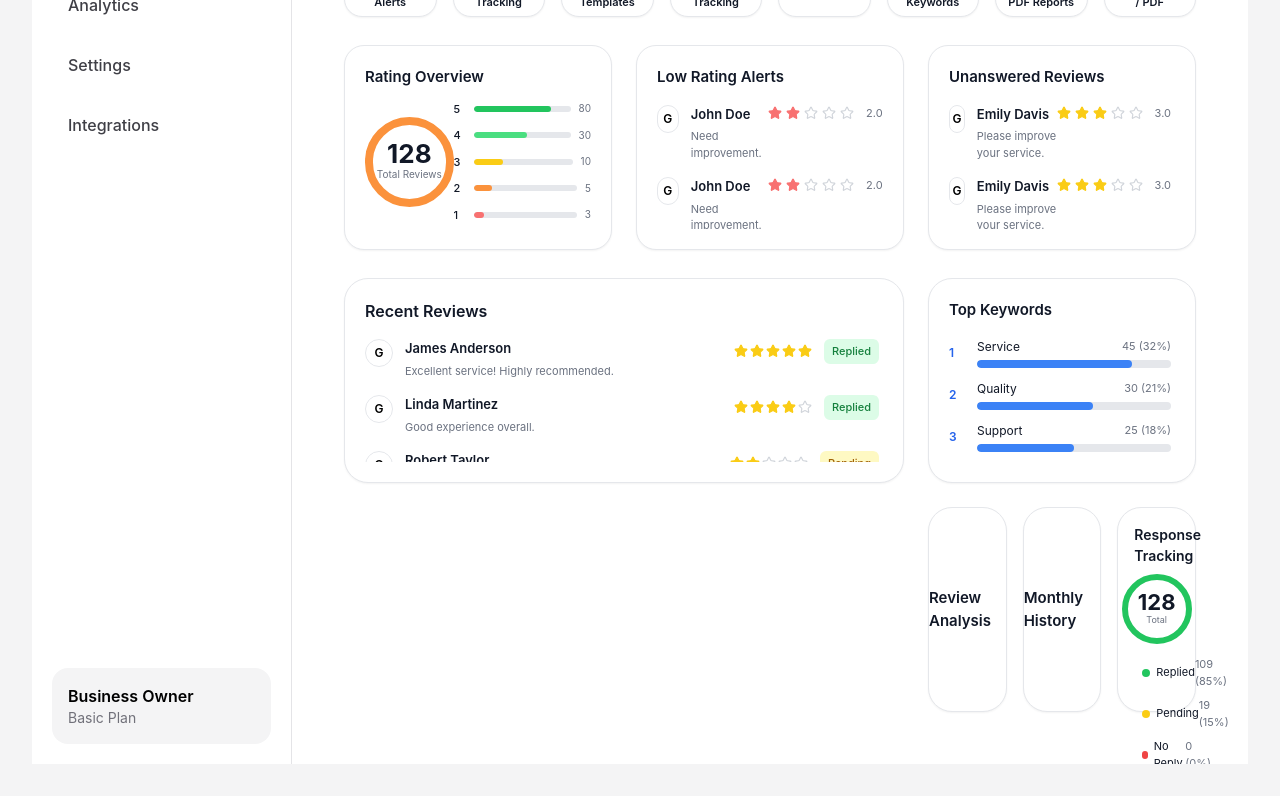
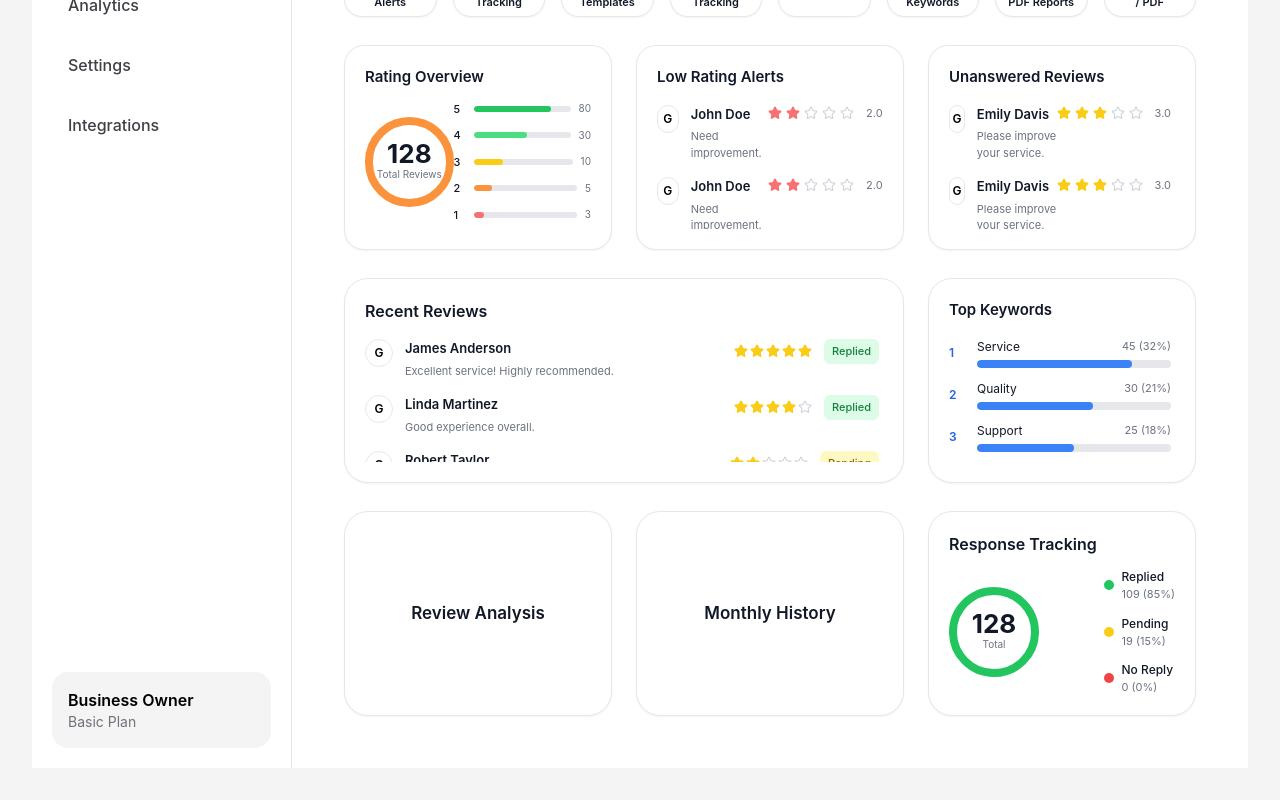
Before and after one commit to afnankhan123456/reviewreply-ai, a Next.js app: page /plans/basic/dashbord in a window 1280 px wide. Shown: the part 383-1183 px from the top of the page. Built offline with nearby package versions, Linux system fonts and the light colour scheme.

Commit message:
Update print statement from 'Hello' to 'Goodbye'

```diff
--- a/app/plans/basic/dashbord/page.tsx
+++ b/app/plans/basic/dashbord/page.tsx
@@ -274,7 +274,7 @@ export default function DashboardPage() {
           </div>
         </div>
 
-        {/* RECENT REVIEWS + RIGHT STACKED CARDS */}
+        {/* RECENT REVIEWS + RIGHT COLUMN (Top Keywords) */}
         <div className="grid grid-cols-1 xl:grid-cols-3 gap-6 mt-7">
           {/* LEFT BIG CARD — Recent Reviews (sticky header, scrollable list, 205px) */}
           <div className="xl:col-span-2 bg-white rounded-[24px] border border-[#e5e7eb] shadow-sm p-5 h-[205px] flex flex-col">
@@ -348,9 +348,7 @@ export default function DashboardPage() {
             </div>
           </div>
 
-          {/* RIGHT COLUMN – Top Keywords + three cards in one row */}
-          <div className="flex flex-col gap-6">
-            {/* Top 5 Keywords – sticky header, scrollable list, 205px */}
+          {/* RIGHT COLUMN – Top Keywords only */}
           <div className="bg-white rounded-[24px] border border-[#e5e7eb] shadow-sm p-5 h-[205px] flex flex-col">
             <div className="flex items-center justify-between flex-shrink-0">
               <h3 className="text-[15px] font-semibold text-[#111827]">Top Keywords</h3>
@@ -383,48 +381,52 @@ export default function DashboardPage() {
               ))}
             </div>
           </div>
+        </div>
 
-            {/* Row: Review Analysis, Monthly History, Response Tracking – all in one line */}
-            <div className="grid grid-cols-3 gap-4">
+        {/* NEW FULL-WIDTH ROW: Review Analysis, Monthly History, Response Tracking */}
+        <div className="grid grid-cols-1 xl:grid-cols-3 gap-6 mt-7">
+          {/* Review Analysis */}
           <div className="bg-white rounded-[24px] h-[205px] border border-[#e5e7eb] shadow-sm flex items-center justify-center">
-                <h3 className="text-[15px] font-semibold text-[#111827]">Review Analysis</h3>
+            <h3 className="text-[17px] font-semibold text-[#111827]">Review Analysis</h3>
           </div>
+
+          {/* Monthly History */}
           <div className="bg-white rounded-[24px] h-[205px] border border-[#e5e7eb] shadow-sm flex items-center justify-center">
-                <h3 className="text-[15px] font-semibold text-[#111827]">Monthly History</h3>
+            <h3 className="text-[17px] font-semibold text-[#111827]">Monthly History</h3>
           </div>
-              {/* Response Tracking – 205px with content */}
-              <div className="bg-white rounded-[24px] border border-[#e5e7eb] shadow-sm p-4 h-[205px] flex flex-col">
+
+          {/* Response Tracking – 205px, wider layout */}
+          <div className="bg-white rounded-[24px] border border-[#e5e7eb] shadow-sm p-5 h-[205px] flex flex-col">
             <div className="flex items-center justify-between flex-shrink-0">
-                  <h3 className="text-[14px] font-semibold text-[#111827]">Response Tracking</h3>
+              <h3 className="text-[16px] font-semibold text-[#111827]">Response Tracking</h3>
             </div>
-                <div className="flex flex-col items-center justify-center flex-1 gap-3 mt-2">
-                  {/* Smaller circle */}
-                  <div className="w-[70px] h-[70px] rounded-full border-[6px] border-green-500 flex flex-col items-center justify-center">
-                    <h2 className="text-[22px] font-bold text-[#111827] leading-none">128</h2>
-                    <p className="text-[9px] text-[#6b7280]">Total</p>
+            <div className="flex items-center justify-between mt-3 flex-1">
+              {/* Circle – slightly bigger again now that there's space */}
+              <div className="relative w-[90px] h-[90px] rounded-full border-[8px] border-green-500 flex flex-col items-center justify-center">
+                <h2 className="text-[26px] font-bold text-[#111827] leading-none">128</h2>
+                <p className="text-[10px] text-[#6b7280]">Total</p>
               </div>
-                  <div className="flex flex-col gap-2 w-full px-2">
-                    <div className="flex items-center justify-between">
-                      <div className="flex items-center gap-1.5">
-                        <div className="w-2 h-2 rounded-full bg-green-500" />
-                        <span className="text-[11px] text-[#111827]">Replied</span>
+              {/* Stats */}
+              <div className="flex flex-col gap-3">
+                <div className="flex items-center gap-2">
+                  <div className="w-2.5 h-2.5 rounded-full bg-green-500" />
+                  <div>
+                    <p className="text-[12px] font-medium text-[#111827]">Replied</p>
+                    <p className="text-[11px] text-[#6b7280]">109 (85%)</p>
                   </div>
-                      <span className="text-[11px] text-[#6b7280]">109 (85%)</span>
                 </div>
-                    <div className="flex items-center justify-between">
-                      <div className="flex items-center gap-1.5">
-                        <div className="w-2 h-2 rounded-full bg-yellow-400" />
-                        <span className="text-[11px] text-[#111827]">Pending</span>
+                <div className="flex items-center gap-2">
+                  <div className="w-2.5 h-2.5 rounded-full bg-yellow-400" />
+                  <div>
+                    <p className="text-[12px] font-medium text-[#111827]">Pending</p>
+                    <p className="text-[11px] text-[#6b7280]">19 (15%)</p>
                   </div>
-                      <span className="text-[11px] text-[#6b7280]">19 (15%)</span>
                 </div>
-                    <div className="flex items-center justify-between">
-                      <div className="flex items-center gap-1.5">
-                        <div className="w-2 h-2 rounded-full bg-red-500" />
-                        <span className="text-[11px] text-[#111827]">No Reply</span>
-                      </div>
-                      <span className="text-[11px] text-[#6b7280]">0 (0%)</span>
-                    </div>
+                <div className="flex items-center gap-2">
+                  <div className="w-2.5 h-2.5 rounded-full bg-red-500" />
+                  <div>
+                    <p className="text-[12px] font-medium text-[#111827]">No Reply</p>
+                    <p className="text-[11px] text-[#6b7280]">0 (0%)</p>
                   </div>
                 </div>
               </div>
```
Lines whose indentation alone changed are shown as unchanged.
